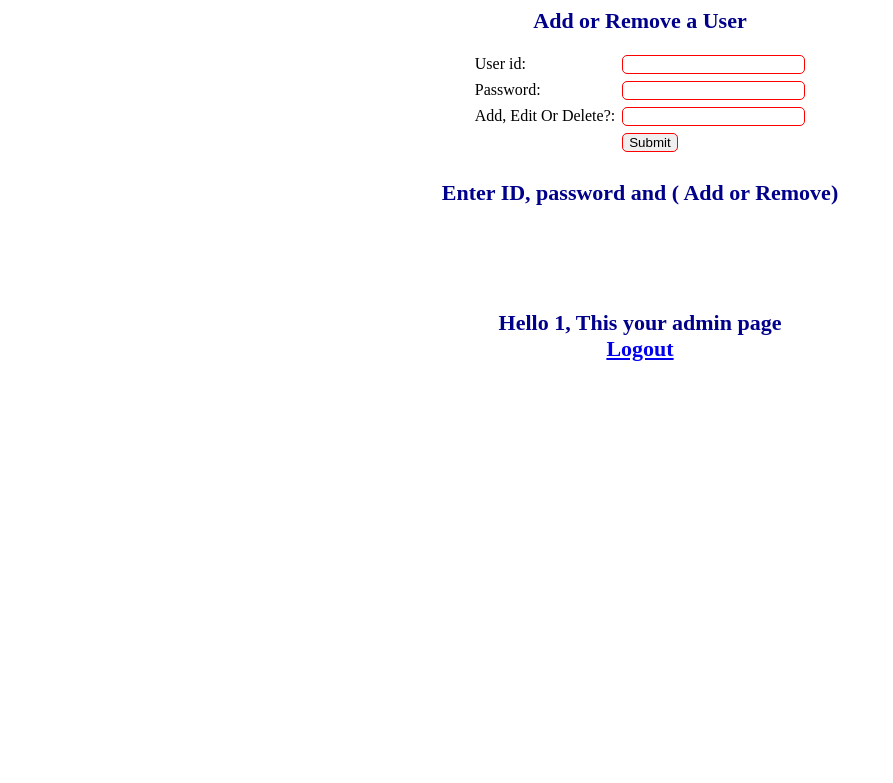
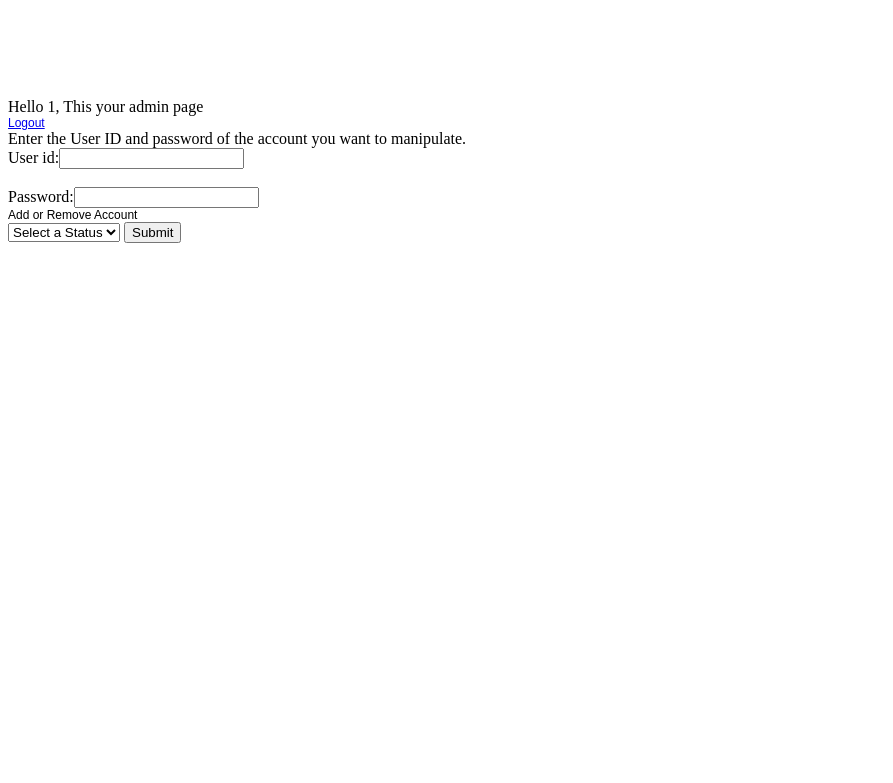
Before and after one commit to hborg004/ADVISOR-AVAILABILITY-SYSTEM-ver-1.0-, a PHP site: page /admin.php in a window 1280 px wide. Shown: the top 783 px of the page, without its empty margins (0-893 px from the left). Run offline with PHP 8.4, Linux system fonts and the light colour scheme; the visitor is signed in with stand-in values (Sample User, id 1).

Commit message:
fixxed admin

```diff
--- a/admin.php
+++ b/admin.php
@@ -1,82 +1,75 @@
+
+
 <html>
 <head>
-<style type="text/css">
- input{
- border:1px solid red;
- border-radius:5px;
+
+	<title>Advisor Status Change Page</title>
+<!-- define some style elements-->
+<style>
+label,a
+{
+	font-family : Arial, Helvetica, sans-serif;
+	font-size : 12px;
 }
- h1{
-  color:darkblue;
-  font-size:22px;
-  text-align:center;
- }
+
 </style>
 </head>
+
 <body>
-<h1>Add or Remove a User<h1>
-<form action='#' method='post'>
-<table cellspacing='5' align='center'>
-<tr><td>User id:</td><td><input type='text' name='name'/></td></tr>
-<tr><td>Password:</td><td><input type='text' name='pwd'/></td></tr>
-<tr><td>Add, Edit Or Delete?:</td><td><input type='text' name='actn'/></td></tr>
-<tr><td></td><td><input type='submit' name='submit' value='Submit'/></td></tr>
-</table>
-
-</form>
 <?php
 session_start();
 
-//require("db.php");
-//$db = get_db();
-if(isset($_POST['submit']))
+if(isset($_SESSION["access_level"]) && $_SESSION["access_level"]==1)
+
+    {
+	if(isset($_POST['formSubmit']))
+        {
+            $name=$_POST['name'];
+            $pwd=$_POST['pwd'];
+            if($name!=''&&$pwd!='')
  {
 
 
 
- $name=$_POST['name'];
- $pwd=$_POST['pwd'];
- $actn =$_POST['actn'];
+                $varCountry = $_POST['formStatus'];
+		$errorMessage = "";
 
- //if a name and password were inputted do the followin
- if($name!=''&&$pwd!=''&& $actn!='')
+		if(empty($varCountry))
 		{
- //check to see if the name and pasword match the database with lvl 0 clearance
-   //$query=mysql_query("select * from login_details where id='".$name."' and password='".$pwd."'and level = 0") or die(mysql_error());
-   //$res=mysql_fetch_row($query);
-   if($actn= Add ||$actn= add )
-   {
-       require_once("db.php");
-     $db = get_db();
-     $sql = "INSERT INTO login_details (column1,column2) VALUES ($name,$pwd);";
-     $db->query($sql);
-
+			$errorMessage = "<li>You forgot to select a Status!</li>";
 		}
 
-   }
-
-
-   //if yes proceed to the advisor page
-
-
+		if($errorMessage != "")
+		{
+			echo("<p>There was an error with your Selection:</p>\n");
+			echo("<ul>" . $errorMessage . "</ul>\n");
 		}
 		else
 		{
-  echo'Enter ID, password and ( Add or Remove)';
+			// note that both methods can't be demonstrated at the same time
+			// comment out the method you don't want to demonstrate
+
+			// method 1: switch
+			//$redir = "admin.php";
+			switch($varCountry)
+			{
+				case "Remove": removeUser($name);break;
+				case "Add": addUser($name,$pwd); break;
+				default: echo("Error!"); exit(); break;
 			}
+			echo " redirecting to: $redir ";
 
-?>
+			 header("Location: $redir");
+			// end method 1
 
+			// method 2: dynamic redirect
+			//header("Location: " . $varCountry . ".html");
+			// end method 2
 
-
-
-
-
-<?php
-//session_start();
-
-if(isset($_SESSION["access_level"]) && $_SESSION["access_level"]==1)
-
-    {
+			exit();
+		}
+        }
+ }
  //database connection class
     require("db.php");
 $name = $_SESSION['id'];
@@ -87,20 +80,66 @@ $sql = "UPDATE  login_details SET logged='1' WHERE id='$name'";
  $db->query($sql);
 
 
-
-
-
-
-
-
  echo "<br><br><br><br><br>Hello $name, This your admin page<br/><a href='logout.php'>Logout</a>";
-
+ echo "<br>Enter the User ID  and password of the account you want to manipulate.";
 
 
 }
 else{
  header("Location:index.php?err=2");
  }
+
 ?>
+
+<form action="<?php echo htmlentities($_SERVER['PHP_SELF']); ?>" method="post">
+    <tr><td>User id:</td><td><input type='text' name='name'/></td></tr<br>
+    <br><br> <tr><td>Password:</td><td><input type='text' name='pwd'/></td></tr> <br>
+    <label for='formStatus'>Add or Remove Account</label><br>
+	<select name="formStatus">
+		<option value="">Select a Status</option>
+		<option value="Remove">Remove</option>
+		<option value="Add">Add</option>
+         </select>
+
+
+	<input type="submit" name="formSubmit" value="Submit" />
+
+    <?php
+//sets the status to the parameter given
+function addUser( $name,$pwd)
+{
+    session_start();
+
+
+    require("db.php");
+    $db =get_db();
+    $nm = $name;
+    $pw = $pwd;
+    $sql = "INSERT INTO login_details (id, password, level, logged, Status) VALUES ('".$nm."','".$pw."','0','0','')";
+ $db->query($sql);
+
+
+}
+
+function removeUser($name)
+{
+    session_start();
+
+
+    require("db.php");
+    $db =get_db();
+    $nm = $name;
+    $pw = $pwd;
+    $sql = "DELETE FROM login_details WHERE id='".$nm."'";
+ $db->query($sql);
+
+
+}
+
+
+?>
+
+
+
 </body>
 </html>
--- a/advisor.php
+++ b/advisor.php
@@ -1,6 +1,6 @@
 <html>
 <head>
-	<title>PHP form select box example</title>
+	<title>Advisor Status Change Page</title>
 <!-- define some style elements-->
 <style>
 label,a
--- a/logout.php
+++ b/logout.php
@@ -23,5 +23,4 @@ header("Location:index.php?err=5");
 
 
 
-
 ?>
--- a/nbproject/project.xml
+++ b/nbproject/project.xml
@@ -3,7 +3,7 @@
     <type>org.netbeans.modules.php.project</type>
     <configuration>
         <data xmlns="http://www.netbeans.org/ns/php-project/1">
-            <name>loggins</name>
+            <name>ADVISOR-AVAILABILITY-SYSTEM-ver-1.0-</name>
         </data>
     </configuration>
 </project>
```
Also changed, not shown: 2 other files. Lines whose indentation alone changed are shown as unchanged.
